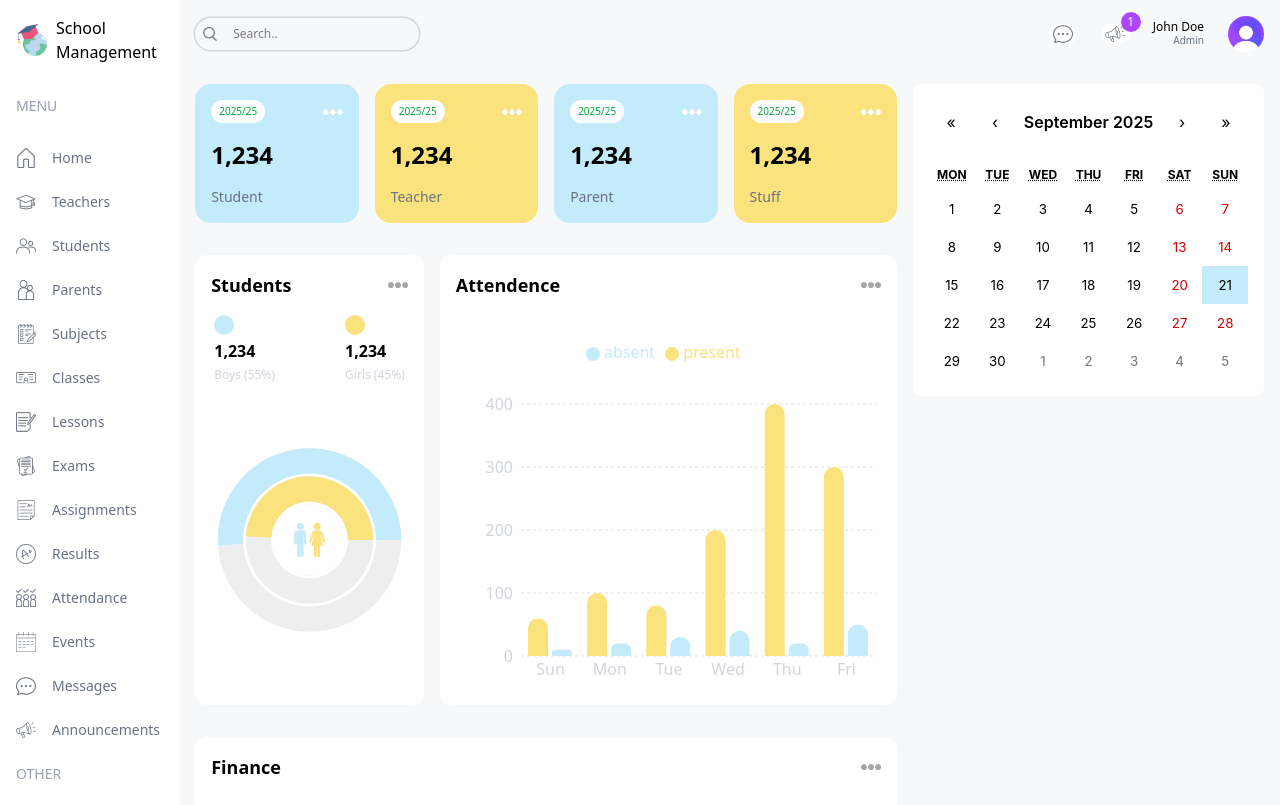
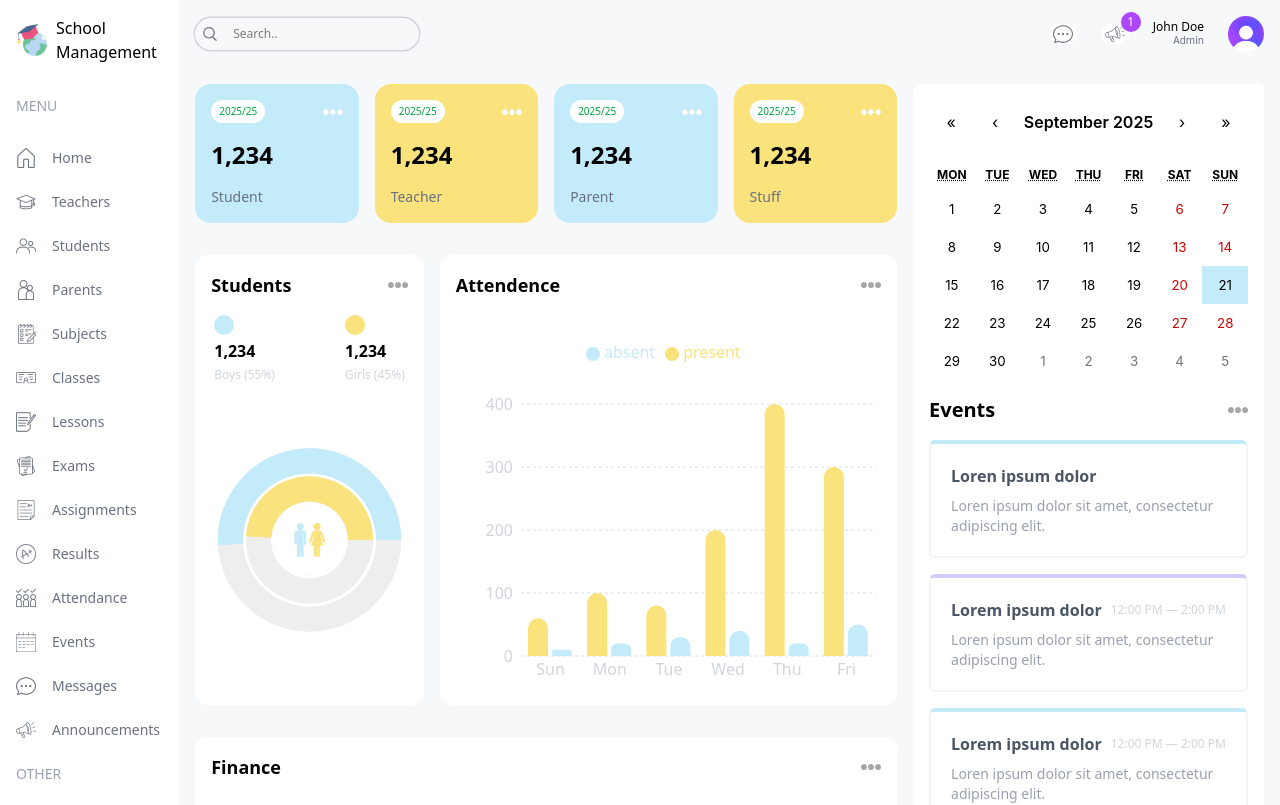
Before and after one commit to rafiuislam/school-management-dashboard, a Next.js app: page /admin in a window 1280 px wide. Shown: the top 805 px of the page. Built offline with nearby package versions, Linux system fonts and the light colour scheme.

Commit message:
EventCalender Ui added

```diff
--- a/src/app/components/EventCalender.jsx
+++ b/src/app/components/EventCalender.jsx
@@ -1,4 +1,5 @@
 "use client";
+import Image from "next/image";
 import { useState } from "react";
 import Calendar from "react-calendar";
 import "react-calendar/dist/Calendar.css";
@@ -34,8 +35,26 @@
 const EventCalender = () => {
   const [value, onChange] = useState(new Date());
   return (
-    <div className="bg-white p-4 rounded-lg ">
+    <div className="bg-white p-4 rounded-md">
       <Calendar onChange={onChange} value={value} />
+      <div className="flex items-center justify-between">
+        <h1 className="text-xl font-semibold my-4">Events</h1>
+        <Image src="/moreDark.png" alt="" width={20} height={20} />
+      </div>
+      <div className="flex flex-col gap-4">
+        {events.map((event) => (
+          <div
+            className="p-5 rounded-md border-2 border-gray-100 border-t-4 odd:border-t-cSky even:border-t-cPurple"
+            key={event.id}
+          >
+            <div className="flex items-center justify-between">
+              <h1 className="font-semibold text-gray-600">{event.title}</h1>
+              <span className="text-gray-300 text-xs">{event.time}</span>
+            </div>
+            <p className="mt-2 text-gray-400 text-sm">{event.description}</p>
+          </div>
+        ))}
+      </div>
     </div>
   );
 };
```
